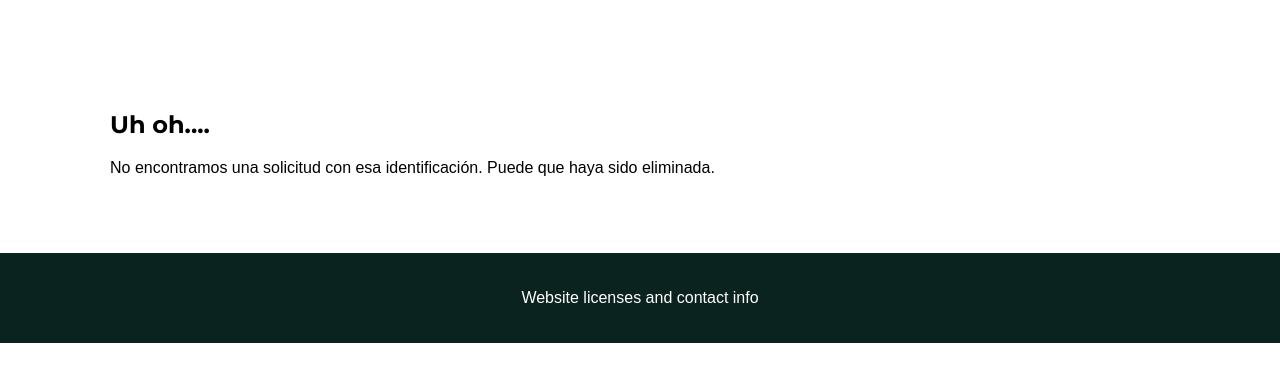
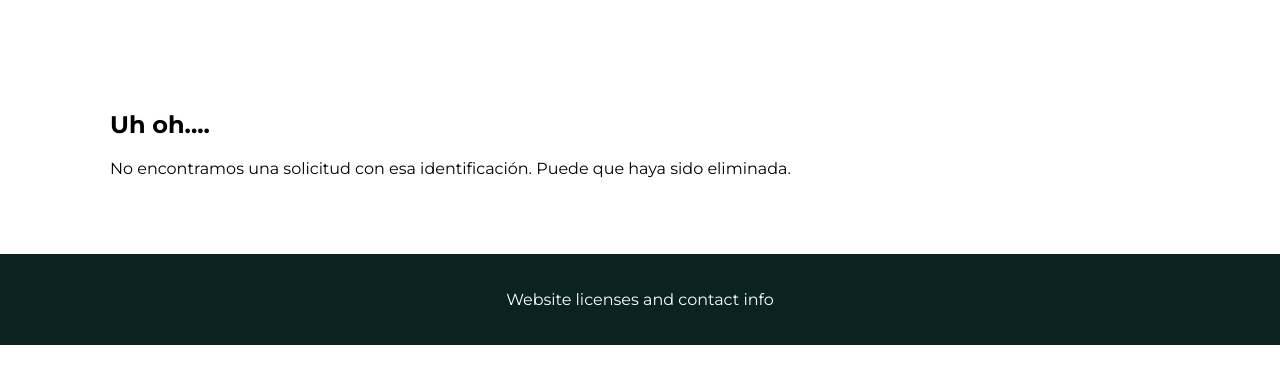
Before and after one commit to abrahamgmacias/solicitudes-de-gobierno, a Django app: page /solicitudes/1/ in a window 1280 px wide. Shown: the part 78-462 px from the top of the page. Run offline with Django 4.2, Linux system fonts and the light colour scheme; data that the repository does not hold is empty; parts of the project's set-up code (start-up, migrations or seed data) failed here and were passed over; some libraries are stand-ins or nearby versions.

Commit message:
adds fonts

```diff
--- a/solicitudes_de_gobierno/templates/base.html
+++ b/solicitudes_de_gobierno/templates/base.html
@@ -101,11 +101,11 @@
         }
 
         p {
-            font-family: "Montserrrat", sans-serif;
+            font-family: 'Montserrat', sans-serif;
         }
 
         i {
-            font-family: "Montserrrat", sans-serif;
+            font-family: 'Montserrrat', sans-serif;
         }
     </style>
 
```
